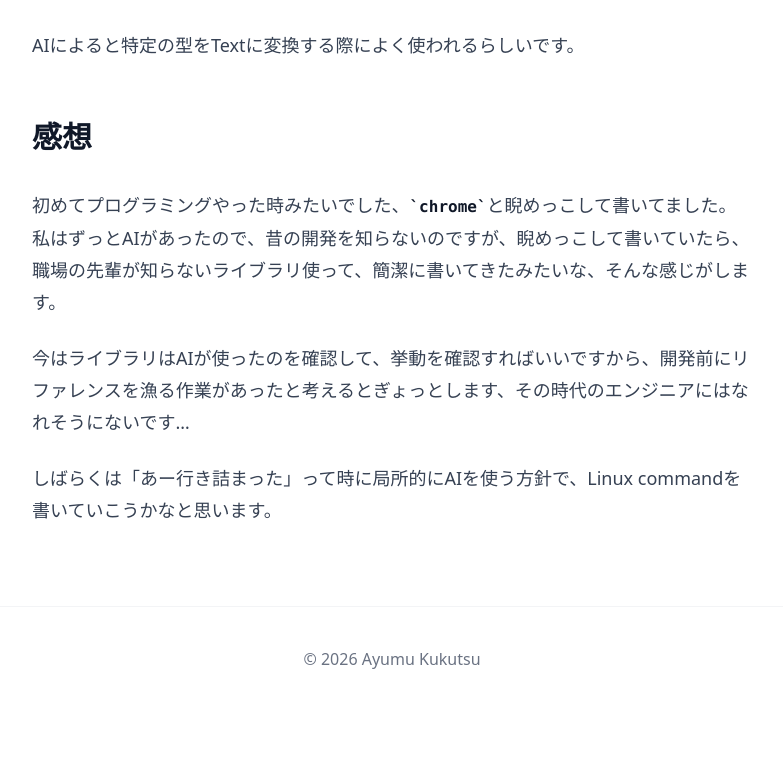
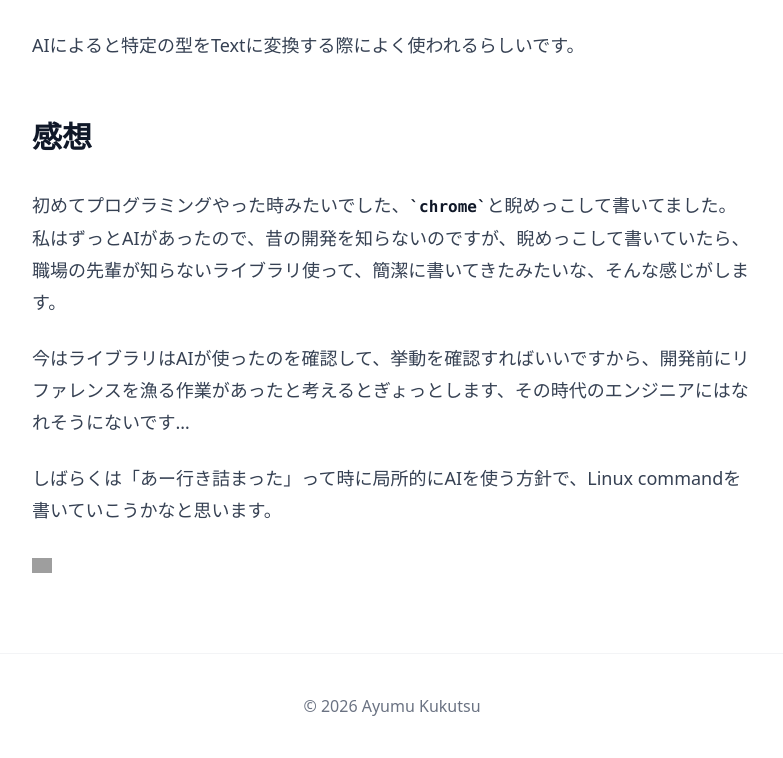
Before and after one commit to Ayumu3746221/portfolio, an Astro site: page /blog/create-nl-command in a window 1280 px wide. Shown: the part 3019-3777 px from the top of the page, without its empty margins (248-1031 px from the left). Before the commit the page ends 3730 px from the top, so only its background shows below. Built offline with nearby package versions, Linux system fonts and the light colour scheme; Astro itself is replaced by a stand-in of ours; grey boxes are pictures that could not be loaded.

Commit message:
[add]hatena-bookmark
はてなブックマークを追加

```diff
--- a/src/pages/blog/[id].astro
+++ b/src/pages/blog/[id].astro
@@ -86,6 +86,24 @@ const safeJsonLd = JSON.stringify(articleJsonLd).replace(/</g, "\\u003c");
         <div class="prose prose-lg max-w-none">
           <Content />
         </div>
+        <div class="mt-8">
+          <a
+            href={`https://b.hatena.ne.jp/entry/${canonicalUrl}`}
+            class="hatena-bookmark-button"
+            data-hatena-bookmark-layout="standard-balloon"
+            data-hatena-bookmark-lang="ja"
+            title="このエントリーをはてなブックマークに追加"
+          >
+            <img
+              src="https://b.st-hatena.com/images/v4/public/entry-button/button-only@2x.png"
+              alt="このエントリーをはてなブックマークに追加"
+              width="20"
+              height="20"
+              style="border: none;"
+            />
+          </a>
+          <script is:inline src="https://b.st-hatena.com/js/bookmark_button.js" charset="utf-8" async></script>
+        </div>
       </article>
     </main>
     <Footer client:load />
```
